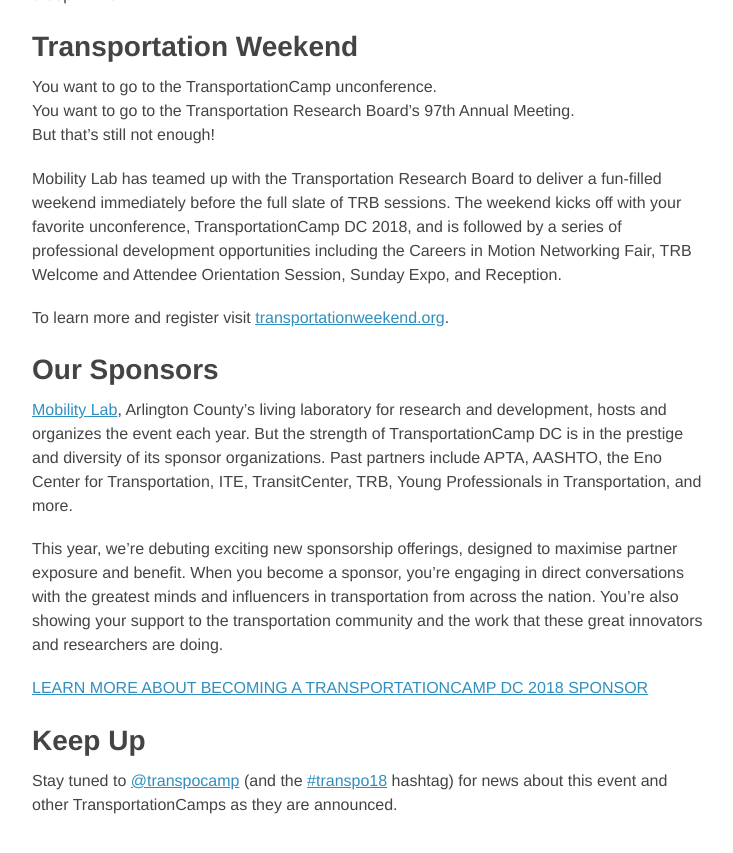
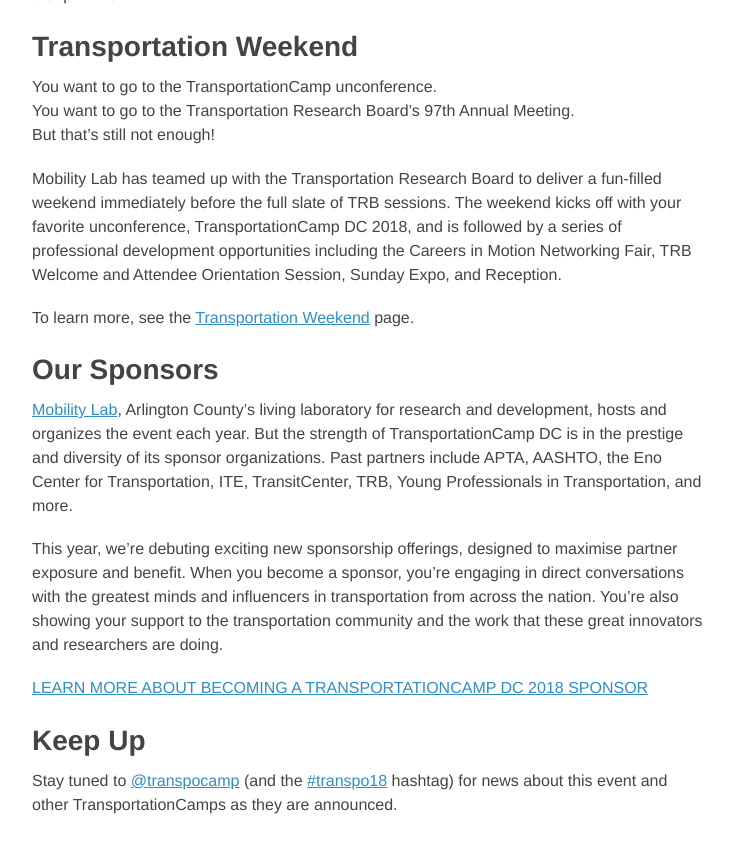
Before and after one commit to transpocamp/transportationcamp.org, a Jekyll site: the page built from events/dc-2018/index.markdown, in a window 1280 px wide and 900 px high, scrolled down 2135 px. Shown: the top 853 px of the window, without its empty margins (272-1005 px from the left). Built offline with Jekyll 4.4.1, drawn with Linux system fonts in a browser that asks for light colours; nearby versions of some CDN libraries; a script that is not in the unit is left out.

Commit message:
add transportationweekend link

```diff
--- a/events/dc-2018/index.markdown
+++ b/events/dc-2018/index.markdown
@@ -61,7 +61,7 @@
 
 Mobility Lab has teamed up with the Transportation Research Board to deliver a fun-filled weekend immediately before the full slate of TRB sessions. The weekend kicks off with your favorite unconference, TransportationCamp DC 2018, and is followed by a series of  professional development opportunities including the Careers in Motion Networking Fair, TRB Welcome and Attendee Orientation Session, Sunday Expo, and Reception.
 
-To learn more and register visit [transportationweekend.org](http://www.transportationweekend.org).
+To learn more, see the [Transportation Weekend](http://transportationcamp.org/events/dc-2018/transportationweekend.html) page.
 
 
 ### Our Sponsors
```
